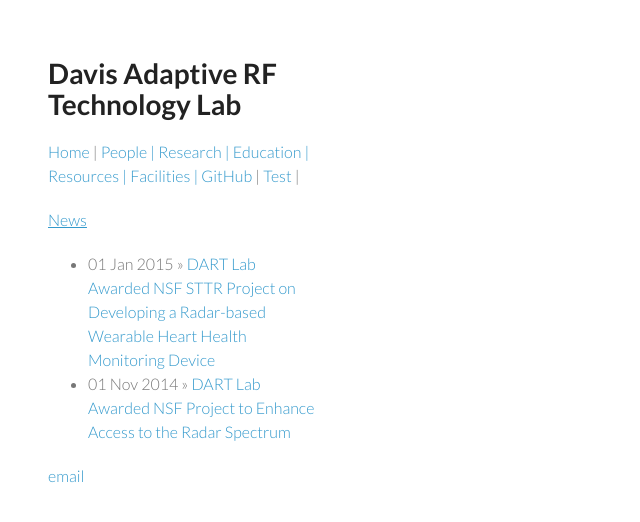
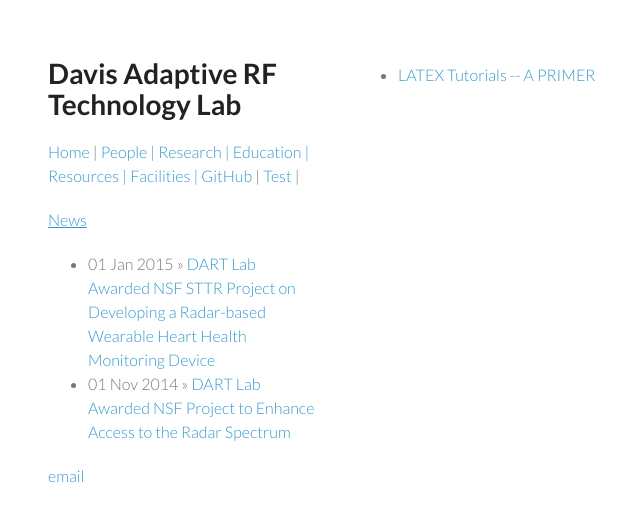
Before and after one commit to ucdart/ucdart.github.io, a Jekyll site: the page built from resources/latex.html, in a window 1280 px wide. Shown: the top 522 px of the page, without its empty margins (112-752 px from the left). Built offline with Jekyll 4.4.1, drawn with Linux system fonts in a browser that asks for light colours.

Commit message:
Update latex.html

```diff
--- a/resources/latex.html
+++ b/resources/latex.html
@@ -4,3 +4,5 @@
 ---
 
 <ul>
+  <li><a href="https://www.tug.org/twg/mactex/tutorials/ltxprimer-1.0.pdf">LATEX Tutorials -- A PRIMER</a></li>
+</ul>
```
